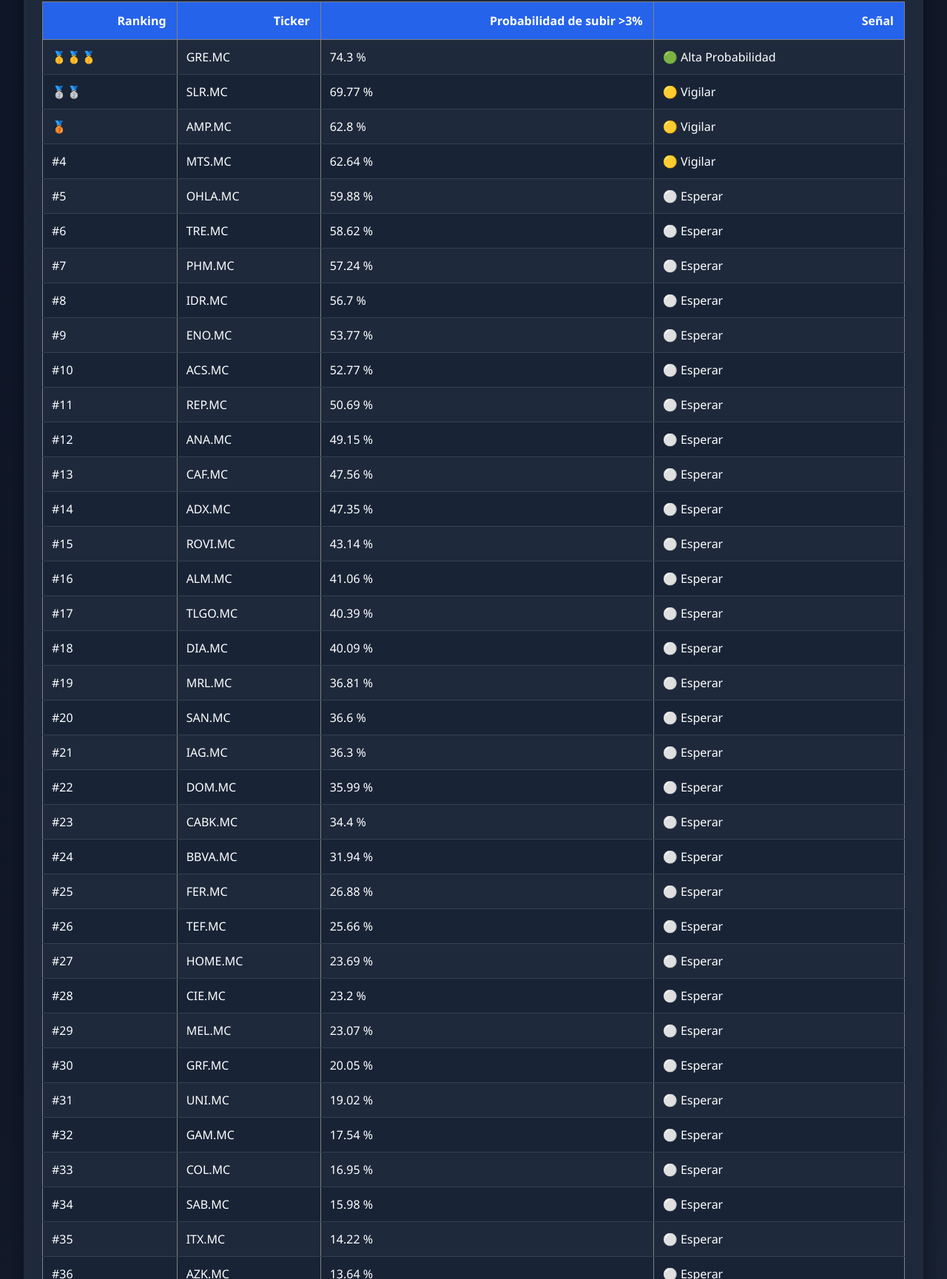
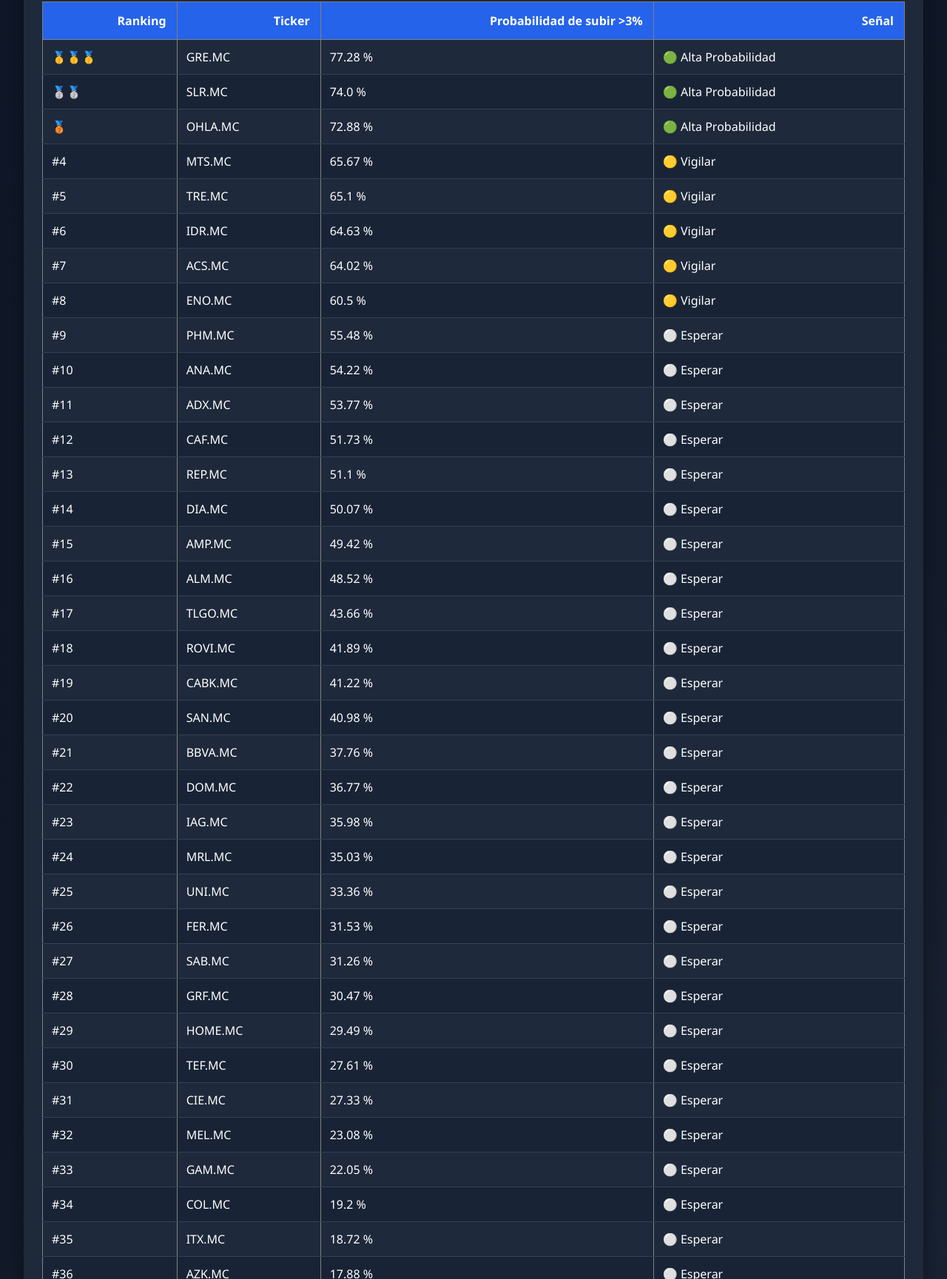
Before and after one commit to viargi1980/Bolsa-Espana-AI, a plain HTML site: page docs/index.html in a window 1280 px wide. Shown: the part 1071-2800 px from the top of the page at 74% size. Drawn offline with Linux system fonts and the light colour scheme.

Commit message:
Actualizar página web automática

```diff
--- a/docs/index.html
+++ b/docs/index.html
@@ -139,7 +139,7 @@ Inteligencia Artificial para detectar oportunidades bursátiles
 </p>
 
 <div class="badge">
-📅 Actualizado: 24/11/2026 14:45
+📅 Actualizado: 25/11/2026 13:55
 </div>
 
 </div>
@@ -175,7 +175,7 @@ Inteligencia Artificial para detectar oportunidades bursátiles
 <p style="font-size:20px; line-height:2;">
 🥇 GRE.MC<br>
 🥈 SLR.MC<br>
-🥉 AMP.MC
+🥉 OHLA.MC
 </p>
 
 </div>
@@ -208,283 +208,283 @@ suba más de un 3% en la próxima sesión bursátil.
     <tr>
       <td>🥇🥇🥇</td>
       <td>GRE.MC</td>
-      <td>74.3 %</td>
+      <td>77.28 %</td>
       <td>🟢 Alta Probabilidad</td>
     </tr>
     <tr>
       <td>🥈🥈</td>
       <td>SLR.MC</td>
-      <td>69.77 %</td>
-      <td>🟡 Vigilar</td>
+      <td>74.0 %</td>
+      <td>🟢 Alta Probabilidad</td>
     </tr>
     <tr>
       <td>🥉</td>
-      <td>AMP.MC</td>
-      <td>62.8 %</td>
-      <td>🟡 Vigilar</td>
+      <td>OHLA.MC</td>
+      <td>72.88 %</td>
+      <td>🟢 Alta Probabilidad</td>
     </tr>
     <tr>
       <td>#4</td>
       <td>MTS.MC</td>
-      <td>62.64 %</td>
+      <td>65.67 %</td>
       <td>🟡 Vigilar</td>
     </tr>
     <tr>
       <td>#5</td>
-      <td>OHLA.MC</td>
-      <td>59.88 %</td>
+      <td>TRE.MC</td>
+      <td>65.1 %</td>
+      <td>🟡 Vigilar</td>
+    </tr>
+    <tr>
+      <td>#6</td>
+      <td>IDR.MC</td>
+      <td>64.63 %</td>
+      <td>🟡 Vigilar</td>
+    </tr>
+    <tr>
+      <td>#7</td>
+      <td>ACS.MC</td>
+      <td>64.02 %</td>
+      <td>🟡 Vigilar</td>
+    </tr>
+    <tr>
+      <td>#8</td>
+      <td>ENO.MC</td>
+      <td>60.5 %</td>
+      <td>🟡 Vigilar</td>
+    </tr>
+    <tr>
+      <td>#9</td>
+      <td>PHM.MC</td>
+      <td>55.48 %</td>
       <td>⚪ Esperar</td>
     </tr>
     <tr>
-      <td>#6</td>
-      <td>TRE.MC</td>
-      <td>58.62 %</td>
+      <td>#10</td>
+      <td>ANA.MC</td>
+      <td>54.22 %</td>
       <td>⚪ Esperar</td>
     </tr>
     <tr>
-      <td>#7</td>
-      <td>PHM.MC</td>
-      <td>57.24 %</td>
-      <td>⚪ Esperar</td>
-    </tr>
-    <tr>
-      <td>#8</td>
-      <td>IDR.MC</td>
-      <td>56.7 %</td>
-      <td>⚪ Esperar</td>
-    </tr>
-    <tr>
-      <td>#9</td>
-      <td>ENO.MC</td>
+      <td>#11</td>
+      <td>ADX.MC</td>
       <td>53.77 %</td>
       <td>⚪ Esperar</td>
     </tr>
     <tr>
-      <td>#10</td>
-      <td>ACS.MC</td>
-      <td>52.77 %</td>
-      <td>⚪ Esperar</td>
-    </tr>
-    <tr>
-      <td>#11</td>
-      <td>REP.MC</td>
-      <td>50.69 %</td>
-      <td>⚪ Esperar</td>
-    </tr>
-    <tr>
       <td>#12</td>
-      <td>ANA.MC</td>
-      <td>49.15 %</td>
+      <td>CAF.MC</td>
+      <td>51.73 %</td>
       <td>⚪ Esperar</td>
     </tr>
     <tr>
       <td>#13</td>
-      <td>CAF.MC</td>
-      <td>47.56 %</td>
+      <td>REP.MC</td>
+      <td>51.1 %</td>
       <td>⚪ Esperar</td>
     </tr>
     <tr>
       <td>#14</td>
-      <td>ADX.MC</td>
-      <td>47.35 %</td>
+      <td>DIA.MC</td>
+      <td>50.07 %</td>
       <td>⚪ Esperar</td>
     </tr>
     <tr>
       <td>#15</td>
-      <td>ROVI.MC</td>
-      <td>43.14 %</td>
+      <td>AMP.MC</td>
+      <td>49.42 %</td>
       <td>⚪ Esperar</td>
     </tr>
     <tr>
       <td>#16</td>
       <td>ALM.MC</td>
-      <td>41.06 %</td>
+      <td>48.52 %</td>
       <td>⚪ Esperar</td>
     </tr>
     <tr>
       <td>#17</td>
       <td>TLGO.MC</td>
-      <td>40.39 %</td>
+      <td>43.66 %</td>
       <td>⚪ Esperar</td>
     </tr>
     <tr>
       <td>#18</td>
-      <td>DIA.MC</td>
-      <td>40.09 %</td>
+      <td>ROVI.MC</td>
+      <td>41.89 %</td>
       <td>⚪ Esperar</td>
     </tr>
     <tr>
       <td>#19</td>
-      <td>MRL.MC</td>
-      <td>36.81 %</td>
+      <td>CABK.MC</td>
+      <td>41.22 %</td>
       <td>⚪ Esperar</td>
     </tr>
     <tr>
       <td>#20</td>
       <td>SAN.MC</td>
-      <td>36.6 %</td>
+      <td>40.98 %</td>
       <td>⚪ Esperar</td>
     </tr>
     <tr>
       <td>#21</td>
-      <td>IAG.MC</td>
-      <td>36.3 %</td>
+      <td>BBVA.MC</td>
+      <td>37.76 %</td>
       <td>⚪ Esperar</td>
     </tr>
     <tr>
       <td>#22</td>
       <td>DOM.MC</td>
-      <td>35.99 %</td>
+      <td>36.77 %</td>
       <td>⚪ Esperar</td>
     </tr>
     <tr>
       <td>#23</td>
-      <td>CABK.MC</td>
-      <td>34.4 %</td>
+      <td>IAG.MC</td>
+      <td>35.98 %</td>
       <td>⚪ Esperar</td>
     </tr>
     <tr>
       <td>#24</td>
-      <td>BBVA.MC</td>
-      <td>31.94 %</td>
+      <td>MRL.MC</td>
+      <td>35.03 %</td>
       <td>⚪ Esperar</td>
     </tr>
     <tr>
       <td>#25</td>
-      <td>FER.MC</td>
-      <td>26.88 %</td>
+      <td>UNI.MC</td>
+      <td>33.36 %</td>
       <td>⚪ Esperar</td>
     </tr>
     <tr>
       <td>#26</td>
-      <td>TEF.MC</td>
-      <td>25.66 %</td>
+      <td>FER.MC</td>
+      <td>31.53 %</td>
       <td>⚪ Esperar</td>
     </tr>
     <tr>
       <td>#27</td>
-      <td>HOME.MC</td>
-      <td>23.69 %</td>
+      <td>SAB.MC</td>
+      <td>31.26 %</td>
       <td>⚪ Esperar</td>
     </tr>
     <tr>
       <td>#28</td>
-      <td>CIE.MC</td>
-      <td>23.2 %</td>
+      <td>GRF.MC</td>
+      <td>30.47 %</td>
       <td>⚪ Esperar</td>
     </tr>
     <tr>
       <td>#29</td>
-      <td>MEL.MC</td>
-      <td>23.07 %</td>
+      <td>HOME.MC</td>
+      <td>29.49 %</td>
       <td>⚪ Esperar</td>
     </tr>
     <tr>
       <td>#30</td>
-      <td>GRF.MC</td>
-      <td>20.05 %</td>
+      <td>TEF.MC</td>
+      <td>27.61 %</td>
       <td>⚪ Esperar</td>
     </tr>
     <tr>
       <td>#31</td>
-      <td>UNI.MC</td>
-      <td>19.02 %</td>
+      <td>CIE.MC</td>
+      <td>27.33 %</td>
       <td>⚪ Esperar</td>
     </tr>
     <tr>
       <td>#32</td>
-      <td>GAM.MC</td>
-      <td>17.54 %</td>
+      <td>MEL.MC</td>
+      <td>23.08 %</td>
       <td>⚪ Esperar</td>
     </tr>
     <tr>
       <td>#33</td>
-      <td>COL.MC</td>
-      <td>16.95 %</td>
+      <td>GAM.MC</td>
+      <td>22.05 %</td>
       <td>⚪ Esperar</td>
     </tr>
     <tr>
       <td>#34</td>
-      <td>SAB.MC</td>
-      <td>15.98 %</td>
+      <td>COL.MC</td>
+      <td>19.2 %</td>
       <td>⚪ Esperar</td>
     </tr>
     <tr>
       <td>#35</td>
       <td>ITX.MC</td>
-      <td>14.22 %</td>
+      <td>18.72 %</td>
       <td>⚪ Esperar</td>
     </tr>
     <tr>
       <td>#36</td>
       <td>AZK.MC</td>
-      <td>13.64 %</td>
+      <td>17.88 %</td>
       <td>⚪ Esperar</td>
     </tr>
     <tr>
       <td>#37</td>
-      <td>AENA.MC</td>
-      <td>12.62 %</td>
+      <td>MAP.MC</td>
+      <td>17.52 %</td>
       <td>⚪ Esperar</td>
     </tr>
     <tr>
       <td>#38</td>
-      <td>ELE.MC</td>
-      <td>12.2 %</td>
+      <td>RED.MC</td>
+      <td>15.54 %</td>
       <td>⚪ Esperar</td>
     </tr>
     <tr>
       <td>#39</td>
-      <td>MAP.MC</td>
-      <td>12.1 %</td>
+      <td>FAE.MC</td>
+      <td>13.41 %</td>
       <td>⚪ Esperar</td>
     </tr>
     <tr>
       <td>#40</td>
-      <td>FAE.MC</td>
-      <td>11.38 %</td>
+      <td>ELE.MC</td>
+      <td>12.68 %</td>
       <td>⚪ Esperar</td>
     </tr>
     <tr>
       <td>#41</td>
-      <td>NTGY.MC</td>
-      <td>10.22 %</td>
+      <td>AENA.MC</td>
+      <td>12.35 %</td>
       <td>⚪ Esperar</td>
     </tr>
     <tr>
       <td>#42</td>
-      <td>RED.MC</td>
-      <td>9.91 %</td>
+      <td>NTGY.MC</td>
+      <td>10.79 %</td>
       <td>⚪ Esperar</td>
     </tr>
     <tr>
       <td>#43</td>
       <td>LOG.MC</td>
-      <td>8.55 %</td>
+      <td>9.88 %</td>
       <td>⚪ Esperar</td>
     </tr>
     <tr>
       <td>#44</td>
-      <td>IBE.MC</td>
-      <td>7.99 %</td>
+      <td>VIS.MC</td>
+      <td>7.9 %</td>
       <td>⚪ Esperar</td>
     </tr>
     <tr>
       <td>#45</td>
-      <td>ENG.MC</td>
-      <td>6.89 %</td>
+      <td>IBE.MC</td>
+      <td>7.78 %</td>
       <td>⚪ Esperar</td>
     </tr>
     <tr>
       <td>#46</td>
-      <td>VIS.MC</td>
-      <td>6.61 %</td>
+      <td>EBRO.MC</td>
+      <td>7.44 %</td>
       <td>⚪ Esperar</td>
     </tr>
     <tr>
       <td>#47</td>
-      <td>EBRO.MC</td>
-      <td>5.84 %</td>
+      <td>ENG.MC</td>
+      <td>6.25 %</td>
       <td>⚪ Esperar</td>
     </tr>
   </tbody>
@@ -507,7 +507,7 @@ suba más de un 3% en la próxima sesión bursátil.
 <div class="footer">
 
 🤖 Generado automáticamente por Bolsa España AI<br>
-📅 Última actualización: 24/11/2026 14:45
+📅 Última actualización: 25/11/2026 13:55
 
 </div>
 
```
